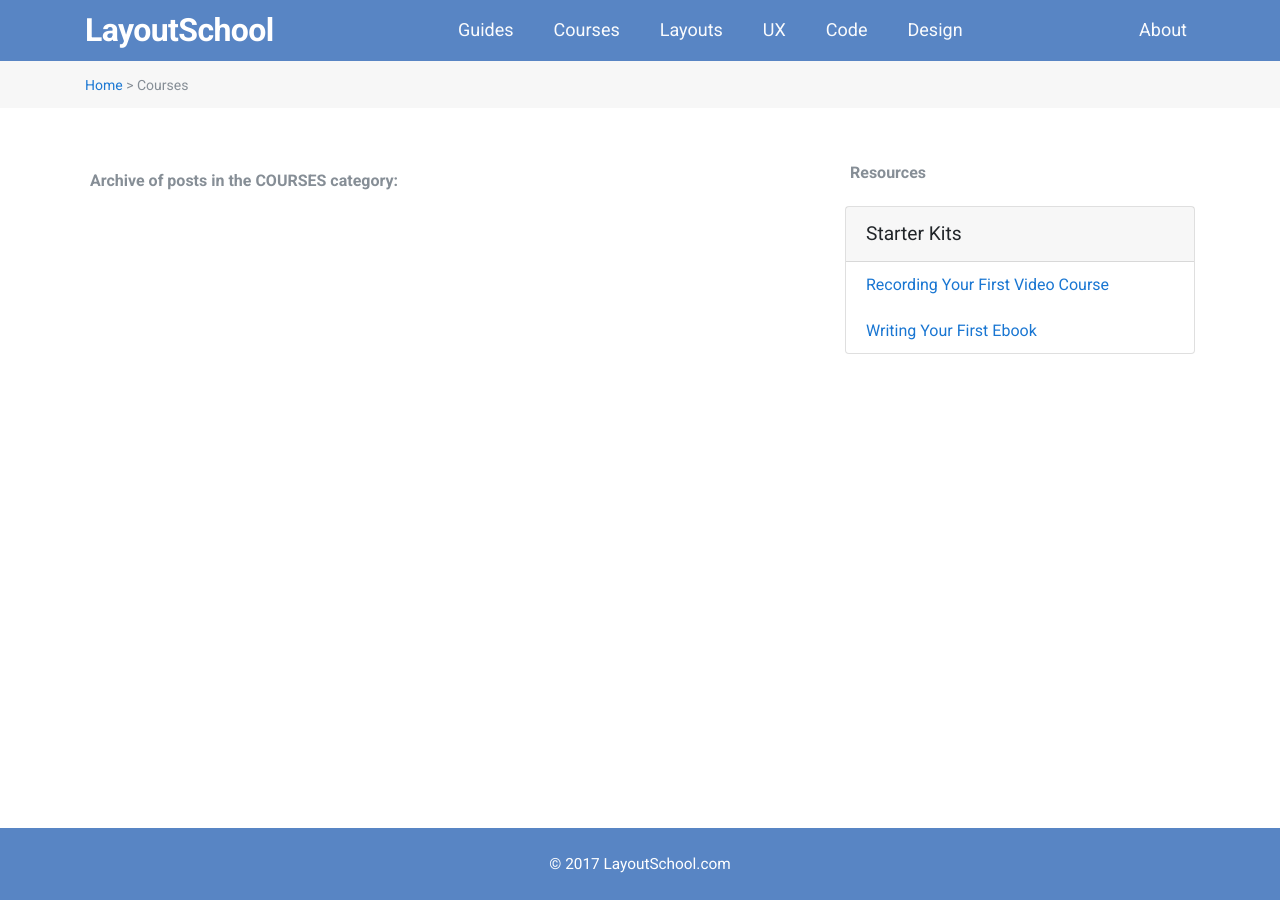
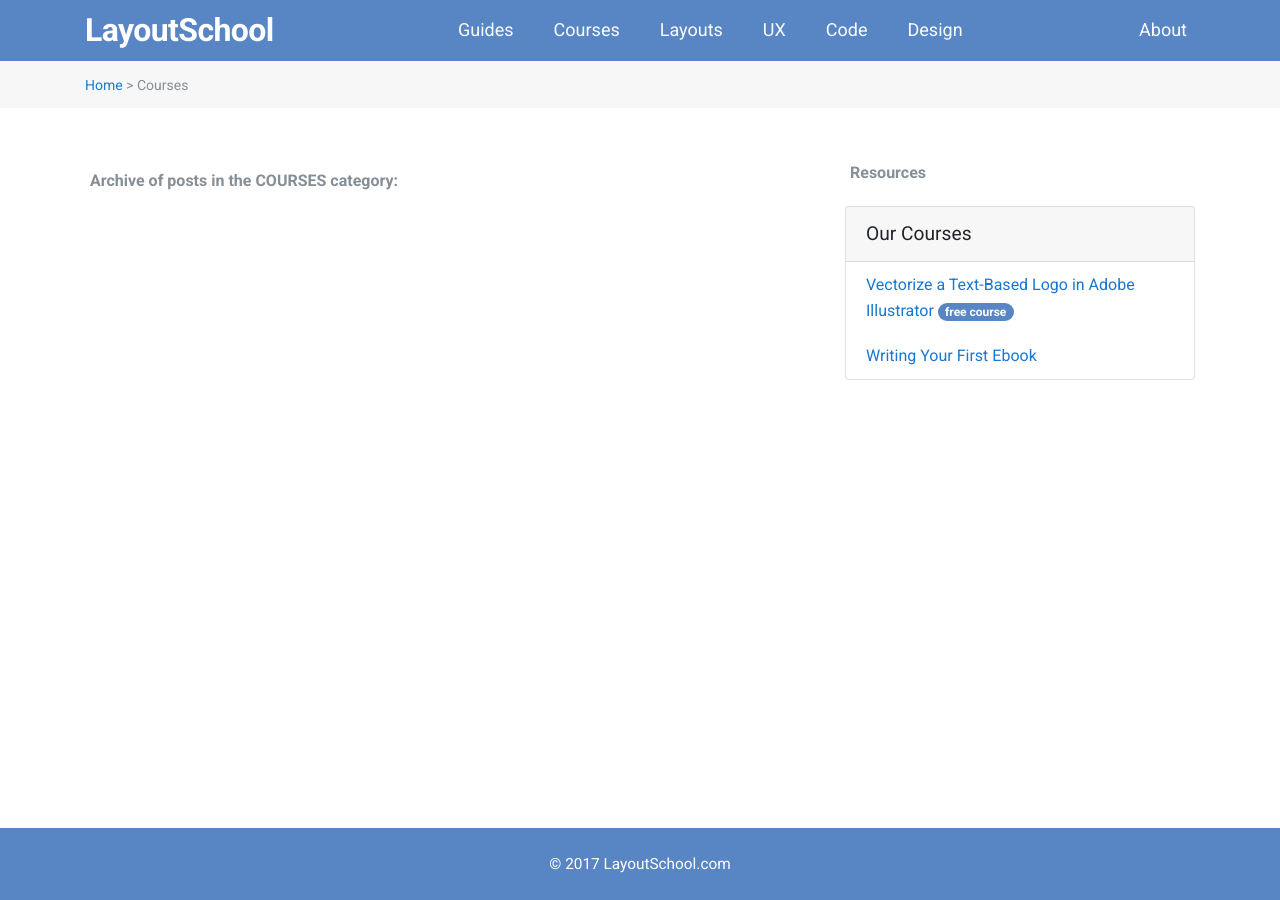
Before and after one commit to LayoutSchool/whatever2, a Jekyll site: the page built from courses.html, in a window 1280 px wide. Built offline with Jekyll 4.4.1, drawn with Linux system fonts in a browser that asks for light colours; nearby versions of some CDN libraries; library files that are not in the unit come from our copies.

Commit message:
Update the sidebar so that it shows courses I teach

```diff
--- a/_includes/accordion.html
+++ b/_includes/accordion.html
@@ -1,7 +1,7 @@
 <div id="exampleAccordion" data-children=".item">
   <div class="item">
     <a data-toggle="collapse" data-parent="#exampleAccordion" href="#exampleAccordion1" aria-expanded="true" aria-controls="exampleAccordion1">
-      Recording Your First Video Course
+      Vectorize a Text-Based Logo in Adobe Illustrator <span class="badge badge-pill badge-success">free course</span>
     </a>
     <div id="exampleAccordion1" class="collapse" role="tabpanel">
       <p class="mb-3">
--- a/_includes/sitewide-sidebar.html
+++ b/_includes/sitewide-sidebar.html
@@ -1,7 +1,7 @@
 <div class="col-12 col-lg-4">
 	<h2 class="h6 pt-2 text-secondary pb-3">Resources</h2>
 	<div class="card border-secondaryX shadowX mb-3">
-	  <div class="card-header">Starter Kits</div>
+	  <div class="card-header">Our Courses</div>
 		{% include accordion.html %}
 	  </div>
 	</div>
```
